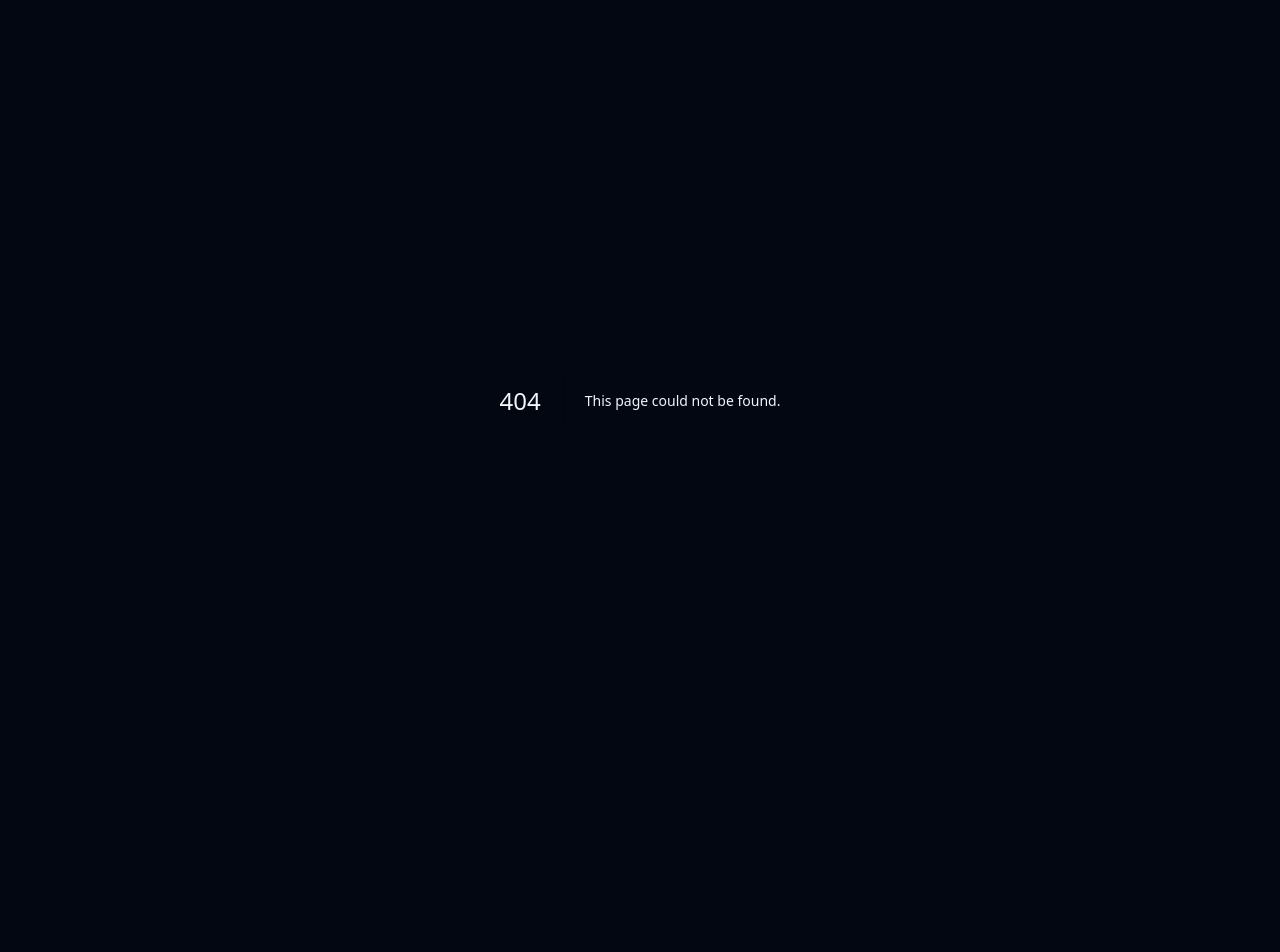
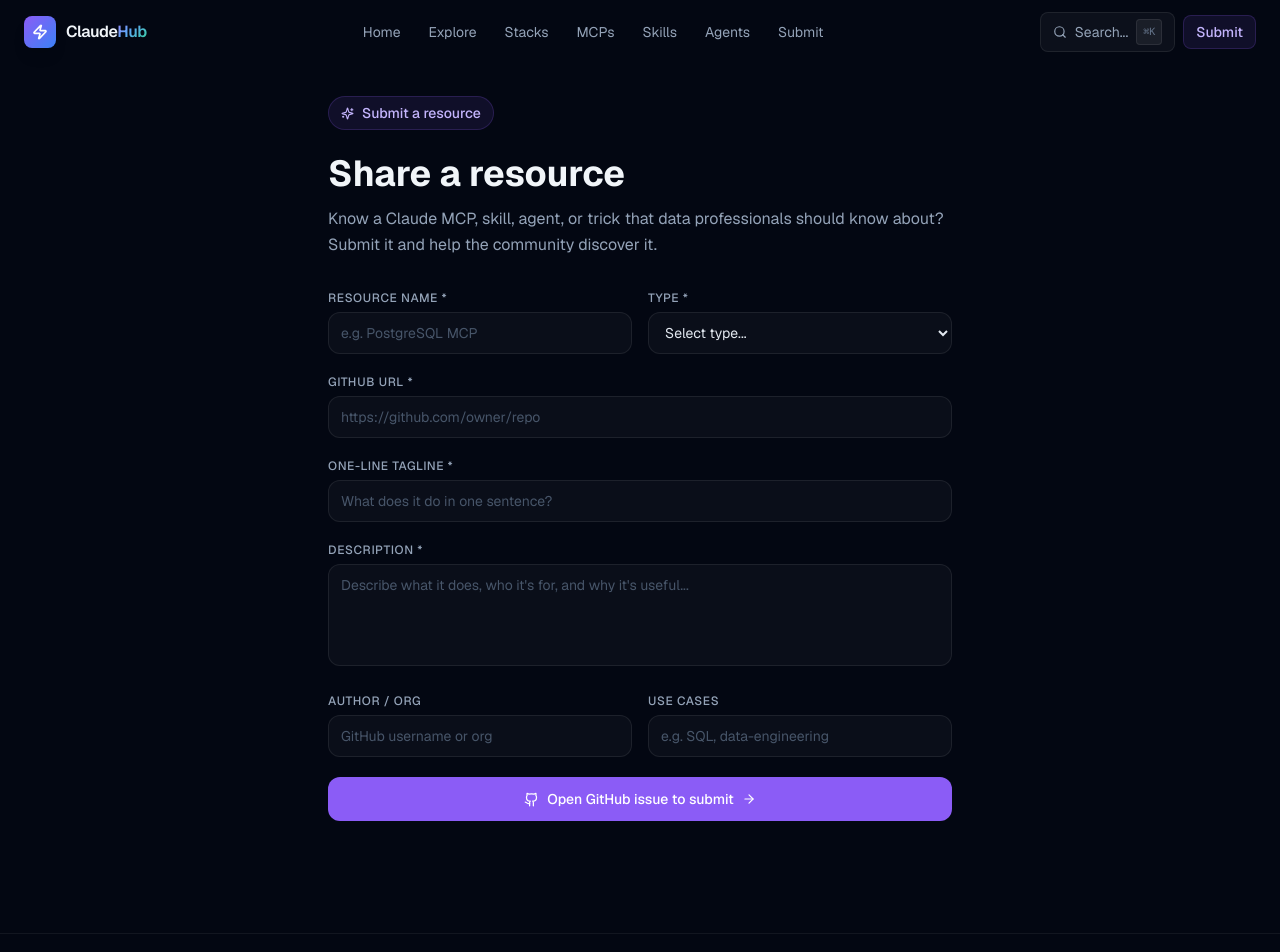
Before and after one commit to hari-techpath/claude-hub, a Next.js app: page /submit in a window 1280 px wide. Before the commit this address had no page. Shown: the top 952 px of the page. Before the commit the page ends 800 px from the top, so only its background shows below. Built offline with nearby package versions, Linux system fonts and the light colour scheme.

Commit message:
feat: /submit page, sitemap.xml, robots.txt, explore pagination, nav submit link

```diff
--- a/app/explore/page.tsx
+++ b/app/explore/page.tsx
@@ -1,6 +1,6 @@
 "use client";
 
-import { useState, useMemo } from "react";
+import { useState, useMemo, useEffect } from "react";
 import { useSearchParams } from "next/navigation";
 import { Suspense } from "react";
 import { motion, AnimatePresence } from "framer-motion";
@@ -42,6 +42,9 @@
   const [sortMode, setSortMode] = useState<SortMode>("trending");
   const [query, setQuery] = useState("");
   const [showFilters, setShowFilters] = useState(false);
+  const [displayCount, setDisplayCount] = useState(24);
+
+  useEffect(() => { setDisplayCount(24); }, [query, typeFilter, useCaseFilter, sortMode]);
 
   const filtered = useMemo(() => {
     let list = RESOURCES;
@@ -70,6 +73,8 @@
     }
   }, [query, typeFilter, useCaseFilter, sortMode]);
 
+  const displayed = filtered.slice(0, displayCount);
+
   const types = Object.entries(TYPE_META) as [ResourceType, typeof TYPE_META[ResourceType]][];
 
   return (
@@ -79,7 +84,7 @@
         {/* Header */}
         <div className="mb-8">
           <h1 className="text-3xl sm:text-4xl font-bold mb-2">Explore resources</h1>
-          <p className="text-slate-400 text-sm">{filtered.length} resources found</p>
+          <p className="text-slate-400 text-sm">{displayed.length} of {filtered.length} resources</p>
         </div>
 
         <ResourceOfDay />
@@ -223,7 +228,7 @@
             className="grid grid-cols-1 sm:grid-cols-2 lg:grid-cols-3 gap-4"
           >
             <AnimatePresence>
-              {filtered.map((resource, i) => (
+              {displayed.map((resource, i) => (
                 <motion.div
                   key={resource.id}
                   layout
@@ -236,6 +241,16 @@
                 </motion.div>
               ))}
             </AnimatePresence>
+          </motion.div>
+        )}
+        {filtered.length > displayCount && (
+          <motion.div initial={{ opacity: 0 }} animate={{ opacity: 1 }} className="mt-8 text-center">
+            <button
+              onClick={() => setDisplayCount((c) => c + 24)}
+              className="px-6 py-2.5 rounded-xl bg-white/[0.04] border border-white/[0.08] hover:bg-white/[0.07] text-slate-400 hover:text-slate-200 text-sm transition-all"
+            >
+              Load more ({filtered.length - displayCount} remaining)
+            </button>
           </motion.div>
         )}
       </main>
--- /dev/null
+++ b/app/robots.ts
@@ -0,0 +1,8 @@
+import { MetadataRoute } from "next";
+
+export default function robots(): MetadataRoute.Robots {
+  return {
+    rules: { userAgent: "*", allow: "/", disallow: "/api/" },
+    sitemap: "https://claude-hub-three.vercel.app/sitemap.xml",
+  };
+}
--- /dev/null
+++ b/app/sitemap.ts
@@ -0,0 +1,19 @@
+import { MetadataRoute } from "next";
+import { RESOURCES } from "@/lib/resources";
+
+export default function sitemap(): MetadataRoute.Sitemap {
+  const base = "https://claude-hub-three.vercel.app";
+  const resources = RESOURCES.map((r) => ({
+    url: `${base}/resources/${r.slug}`,
+    lastModified: new Date(),
+    changeFrequency: "weekly" as const,
+    priority: r.featured ? 0.9 : 0.7,
+  }));
+  return [
+    { url: base, lastModified: new Date(), changeFrequency: "daily", priority: 1 },
+    { url: `${base}/explore`, lastModified: new Date(), changeFrequency: "daily", priority: 0.9 },
+    { url: `${base}/stacks`, lastModified: new Date(), changeFrequency: "weekly", priority: 0.85 },
+    { url: `${base}/submit`, lastModified: new Date(), changeFrequency: "monthly", priority: 0.5 },
+    ...resources,
+  ];
+}
--- /dev/null
+++ b/app/submit/page.tsx
@@ -0,0 +1,115 @@
+"use client";
+
+import { useState } from "react";
+import { motion } from "framer-motion";
+import { Github, CheckCircle, ArrowRight, Sparkles } from "lucide-react";
+import Nav from "@/components/nav";
+import Footer from "@/components/footer";
+import SearchModal from "@/components/search-modal";
+
+const RESOURCE_TYPES = ["MCP", "Skill", "Agent", "Prompt", "Architecture", "Setup", "Hook", "Trick"];
+
+export default function SubmitPage() {
+  const [searchOpen, setSearchOpen] = useState(false);
+  const [submitted, setSubmitted] = useState(false);
+  const [form, setForm] = useState({ name: "", type: "", githubUrl: "", tagline: "", description: "", author: "", useCases: "" });
+
+  const handleSubmit = (e: React.FormEvent) => {
+    e.preventDefault();
+    const issueBody = encodeURIComponent(
+      `## Resource Submission\n\n**Name:** ${form.name}\n**Type:** ${form.type}\n**GitHub URL:** ${form.githubUrl}\n**Tagline:** ${form.tagline}\n**Description:** ${form.description}\n**Author:** ${form.author}\n**Use Cases:** ${form.useCases}\n\n---\n*Submitted via ClaudeHub*`
+    );
+    window.open(`https://github.com/hari-techpath/claude-hub/issues/new?title=Resource+Submission:+${encodeURIComponent(form.name)}&body=${issueBody}&labels=resource-submission`, "_blank");
+    setSubmitted(true);
+  };
+
+  return (
+    <>
+      <Nav onSearchOpen={() => setSearchOpen(true)} />
+      <main className="max-w-2xl mx-auto px-4 sm:px-6 pt-24 pb-20">
+        <motion.div initial={{ opacity: 0, y: 20 }} animate={{ opacity: 1, y: 0 }}>
+          <div className="inline-flex items-center gap-2 px-3 py-1.5 rounded-full bg-violet-500/10 border border-violet-500/20 text-violet-300 text-sm font-medium mb-6">
+            <Sparkles size={13} /> Submit a resource
+          </div>
+          <h1 className="text-3xl sm:text-4xl font-bold mb-3">Share a resource</h1>
+          <p className="text-slate-400 mb-8 leading-relaxed">
+            Know a Claude MCP, skill, agent, or trick that data professionals should know about?
+            Submit it and help the community discover it.
+          </p>
+
+          {!submitted ? (
+            <form onSubmit={handleSubmit} className="space-y-5">
+              <div className="grid grid-cols-2 gap-4">
+                <div className="col-span-2 sm:col-span-1">
+                  <label className="block text-xs font-medium text-slate-400 mb-1.5 uppercase tracking-wider">Resource name *</label>
+                  <input required value={form.name} onChange={(e) => setForm({ ...form, name: e.target.value })}
+                    placeholder="e.g. PostgreSQL MCP"
+                    className="w-full px-3 py-2.5 rounded-xl bg-white/[0.03] border border-white/[0.08] text-slate-200 placeholder-slate-600 text-sm outline-none focus:border-violet-500/50 transition-colors" />
+                </div>
+                <div className="col-span-2 sm:col-span-1">
+                  <label className="block text-xs font-medium text-slate-400 mb-1.5 uppercase tracking-wider">Type *</label>
+                  <select required value={form.type} onChange={(e) => setForm({ ...form, type: e.target.value })}
+                    className="w-full px-3 py-2.5 rounded-xl bg-white/[0.03] border border-white/[0.08] text-slate-200 text-sm outline-none focus:border-violet-500/50 transition-colors">
+                    <option value="">Select type...</option>
+                    {RESOURCE_TYPES.map((t) => <option key={t} value={t}>{t}</option>)}
+                  </select>
+                </div>
+              </div>
+
+              <div>
+                <label className="block text-xs font-medium text-slate-400 mb-1.5 uppercase tracking-wider">GitHub URL *</label>
+                <input required type="url" value={form.githubUrl} onChange={(e) => setForm({ ...form, githubUrl: e.target.value })}
+                  placeholder="https://github.com/owner/repo"
+                  className="w-full px-3 py-2.5 rounded-xl bg-white/[0.03] border border-white/[0.08] text-slate-200 placeholder-slate-600 text-sm outline-none focus:border-violet-500/50 transition-colors" />
+              </div>
+
+              <div>
+                <label className="block text-xs font-medium text-slate-400 mb-1.5 uppercase tracking-wider">One-line tagline *</label>
+                <input required value={form.tagline} onChange={(e) => setForm({ ...form, tagline: e.target.value })}
+                  placeholder="What does it do in one sentence?"
+                  className="w-full px-3 py-2.5 rounded-xl bg-white/[0.03] border border-white/[0.08] text-slate-200 placeholder-slate-600 text-sm outline-none focus:border-violet-500/50 transition-colors" />
+              </div>
+
+              <div>
+                <label className="block text-xs font-medium text-slate-400 mb-1.5 uppercase tracking-wider">Description *</label>
+                <textarea required value={form.description} onChange={(e) => setForm({ ...form, description: e.target.value })}
+                  placeholder="Describe what it does, who it's for, and why it's useful..."
+                  rows={4}
+                  className="w-full px-3 py-2.5 rounded-xl bg-white/[0.03] border border-white/[0.08] text-slate-200 placeholder-slate-600 text-sm outline-none focus:border-violet-500/50 transition-colors resize-none" />
+              </div>
+
+              <div className="grid grid-cols-2 gap-4">
+                <div>
+                  <label className="block text-xs font-medium text-slate-400 mb-1.5 uppercase tracking-wider">Author / org</label>
+                  <input value={form.author} onChange={(e) => setForm({ ...form, author: e.target.value })}
+                    placeholder="GitHub username or org"
+                    className="w-full px-3 py-2.5 rounded-xl bg-white/[0.03] border border-white/[0.08] text-slate-200 placeholder-slate-600 text-sm outline-none focus:border-violet-500/50 transition-colors" />
+                </div>
+                <div>
+                  <label className="block text-xs font-medium text-slate-400 mb-1.5 uppercase tracking-wider">Use cases</label>
+                  <input value={form.useCases} onChange={(e) => setForm({ ...form, useCases: e.target.value })}
+                    placeholder="e.g. SQL, data-engineering"
+                    className="w-full px-3 py-2.5 rounded-xl bg-white/[0.03] border border-white/[0.08] text-slate-200 placeholder-slate-600 text-sm outline-none focus:border-violet-500/50 transition-colors" />
+                </div>
+              </div>
+
+              <button type="submit"
+                className="w-full flex items-center justify-center gap-2 py-3 rounded-xl bg-violet-500 hover:bg-violet-400 text-white font-medium text-sm transition-all">
+                <Github size={15} /> Open GitHub issue to submit <ArrowRight size={14} />
+              </button>
+            </form>
+          ) : (
+            <motion.div initial={{ opacity: 0, scale: 0.96 }} animate={{ opacity: 1, scale: 1 }}
+              className="text-center p-10 rounded-3xl bg-white/[0.02] border border-white/[0.07]">
+              <CheckCircle size={40} className="text-green-400 mx-auto mb-4" />
+              <h2 className="text-xl font-bold mb-2">Submission opened!</h2>
+              <p className="text-slate-400 text-sm">A GitHub issue has been opened with your resource details. We review submissions weekly.</p>
+            </motion.div>
+          )}
+        </motion.div>
+      </main>
+      <Footer />
+      <SearchModal open={searchOpen} onClose={() => setSearchOpen(false)} />
+    </>
+  );
+}
--- a/components/footer.tsx
+++ b/components/footer.tsx
@@ -84,15 +84,13 @@
             <p className="text-xs text-slate-500 mb-4 leading-relaxed">
               Know a great resource that's missing? Submit a PR to add it.
             </p>
-            <a
-              href="https://github.com"
-              target="_blank"
-              rel="noopener noreferrer"
+            <Link
+              href="/submit"
               className="inline-flex items-center gap-1.5 px-3 py-2 rounded-lg bg-violet-500/10 border border-violet-500/20 hover:bg-violet-500/20 text-violet-300 text-xs font-medium transition-all"
             >
               <Github size={12} />
-              Submit resource
-            </a>
+              Submit a resource
+            </Link>
           </div>
         </div>
 
--- a/components/nav.tsx
+++ b/components/nav.tsx
@@ -57,6 +57,7 @@
             { href: "/explore?type=mcp", label: "MCPs" },
             { href: "/explore?type=skill", label: "Skills" },
             { href: "/explore?type=agent", label: "Agents" },
+            { href: "/submit", label: "Submit" },
           ].map((link) => (
             <Link
               key={link.href}
@@ -81,14 +82,12 @@
             </kbd>
           </button>
 
-          <a
-            href="https://github.com"
-            target="_blank"
-            rel="noopener noreferrer"
+          <Link
+            href="/submit"
             className="hidden sm:flex items-center gap-1.5 px-3 py-1.5 rounded-lg bg-violet-500/10 border border-violet-500/20 hover:bg-violet-500/20 hover:border-violet-500/40 transition-all text-violet-300 text-sm font-medium"
           >
             Submit
-          </a>
+          </Link>
 
           <button
             className="md:hidden p-2 rounded-md text-slate-400 hover:text-slate-100 hover:bg-white/[0.06] transition-colors"
@@ -111,6 +110,7 @@
               { href: "/explore?type=skill", label: "Skills" },
               { href: "/explore?type=agent", label: "Agents" },
               { href: "/explore?type=prompt", label: "Prompts" },
+              { href: "/submit", label: "Submit" },
             ].map((link) => (
               <Link
                 key={link.href}
```
